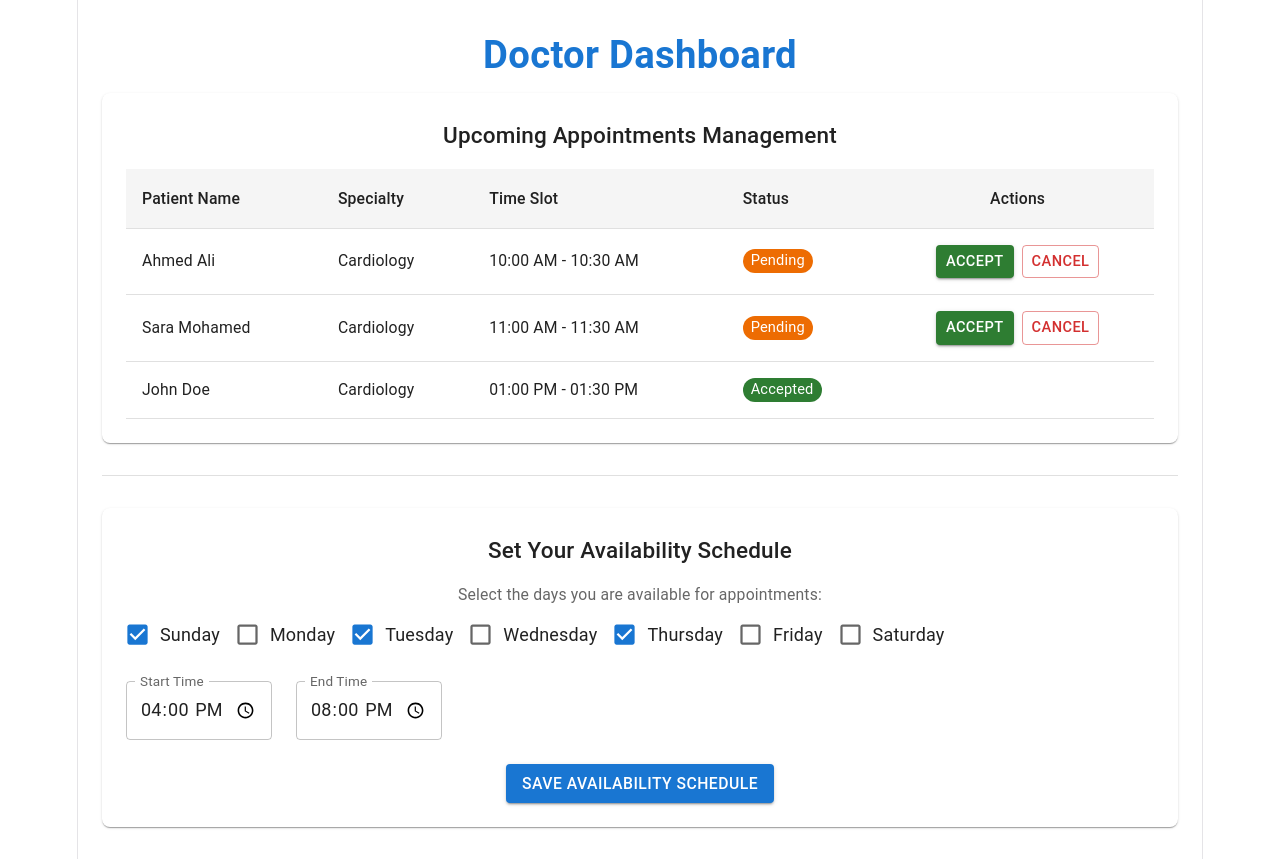
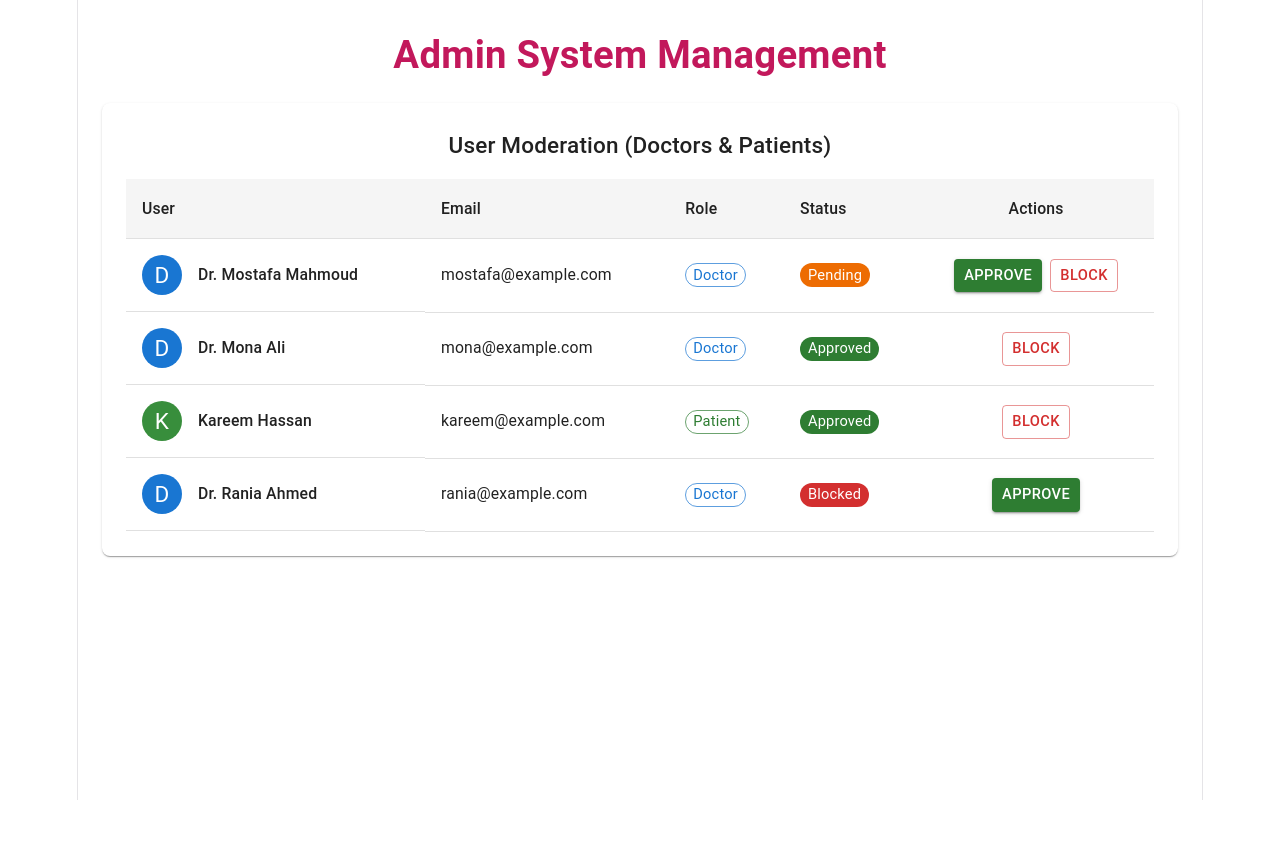
Before and after one commit to maiahmeb13579-create/Medical-Booking-App-main, a React (Vite) app in the folder Medical-Booking-App-main/: page /admin in a window 1280 px wide. After the commit the page ends 800 px from the top, so only its background shows below. Built offline with nearby package versions, Linux system fonts and the light colour scheme.

Commit message:
feat: configure role-based routing for doctor and admin dashboards

```diff
--- a/Medical-Booking-App-main/src/App.jsx
+++ b/Medical-Booking-App-main/src/App.jsx
@@ -1,11 +1,20 @@
 import React from 'react';
+import { BrowserRouter as Router, Routes, Route } from 'react-router-dom';
 import DoctorDashboard from './pages/Doctor/DoctorDashboard';
+import AdminDashboard from './pages/Admin/AdminDashboard';
 
 function App() {
   return (
-    <div>
-      <DoctorDashboard />
-    </div>
+    <Router>
+      <Routes>
+        {/* Route for Doctor Dashboard */}
+        <Route path="/" element={<DoctorDashboard />} />
+        <Route path="/doctor" element={<DoctorDashboard />} />
+
+        {/* Route for Admin Dashboard */}
+        <Route path="/admin" element={<AdminDashboard />} />
+      </Routes>
+    </Router>
   );
 }
 
--- /dev/null
+++ b/Medical-Booking-App-main/src/pages/Admin/AdminDashboard.jsx
@@ -0,0 +1,104 @@
+import React, { useState } from 'react';
+import {
+  Container, Typography, Box, Paper, Table, TableBody, TableCell,
+  TableContainer, TableHead, TableRow, Button, Chip, Avatar
+} from '@mui/material';
+
+export default function AdminDashboard() {
+  // Mock Data for Platform Users (Doctors and Patients)
+  const [users, setUsers] = useState([
+    { id: 1, name: "Dr. Mostafa Mahmoud", email: "mostafa@example.com", role: "Doctor", status: "Pending" },
+    { id: 2, name: "Dr. Mona Ali", email: "mona@example.com", role: "Doctor", status: "Approved" },
+    { id: 3, name: "Kareem Hassan", email: "kareem@example.com", role: "Patient", status: "Approved" },
+    { id: 4, name: "Dr. Rania Ahmed", email: "rania@example.com", role: "Doctor", status: "Blocked" },
+  ]);
+
+  // Handle User Status Actions (Approve / Block)
+  const handleStatusChange = (id, newStatus) => {
+    setUsers(prevUsers =>
+      prevUsers.map(user => user.id === id ? { ...user, status: newStatus } : user)
+    );
+  };
+
+  return (
+    <Container maxWidth="lg" sx={{ mt: 4, mb: 4 }}>
+      <Typography variant="h4" gutterBottom sx={{ fontWeight: 'bold', color: '#c2185b', mb: 3 }}>
+        Admin System Management
+      </Typography>
+
+      {/* Users Moderation Table */}
+      <Paper sx={{ p: 3, borderRadius: 2 }}>
+        <Typography variant="h6" gutterBottom sx={{ mb: 2, fontWeight: 'medium' }}>
+          User Moderation (Doctors & Patients)
+        </Typography>
+        <TableContainer>
+          <Table>
+            <TableHead sx={{ backgroundColor: '#f5f5f5' }}>
+              <TableRow>
+                <TableCell>User</TableCell>
+                <TableCell>Email</TableCell>
+                <TableCell>Role</TableCell>
+                <TableCell>Status</TableCell>
+                <TableCell align="center">Actions</TableCell>
+              </TableRow>
+            </TableHead>
+            <TableBody>
+              {users.map((user) => (
+                <TableRow key={user.id}>
+                  <TableCell sx={{ display: 'flex', alignItems: 'center', gap: 2 }}>
+                    <Avatar sx={{ bgcolor: user.role === 'Doctor' ? '#1976d2' : '#388e3c' }}>
+                      {user.name[0]}
+                    </Avatar>
+                    <Typography variant="body2" sx={{ fontWeight: 'medium' }}>
+                      {user.name}
+                    </Typography>
+                  </TableCell>
+                  <TableCell>{user.email}</TableCell>
+                  <TableCell>
+                    <Chip
+                      label={user.role}
+                      variant="outlined"
+                      color={user.role === 'Doctor' ? 'primary' : 'success'}
+                      size="small"
+                    />
+                  </TableCell>
+                  <TableCell>
+                    <Chip
+                      label={user.status}
+                      color={user.status === 'Approved' ? 'success' : user.status === 'Blocked' ? 'error' : 'warning'}
+                      size="small"
+                    />
+                  </TableCell>
+                  <TableCell align="center">
+                    <Box sx={{ display: 'flex', gap: 1, justifyContent: 'center' }}>
+                      {user.status !== 'Approved' && (
+                        <Button
+                          variant="contained"
+                          color="success"
+                          size="small"
+                          onClick={() => handleStatusChange(user.id, 'Approved')}
+                        >
+                          Approve
+                        </Button>
+                      )}
+                      {user.status !== 'Blocked' && (
+                        <Button
+                          variant="outlined"
+                          color="error"
+                          size="small"
+                          onClick={() => handleStatusChange(user.id, 'Blocked')}
+                        >
+                          Block
+                        </Button>
+                      )}
+                    </Box>
+                  </TableCell>
+                </TableRow>
+              ))}
+            </TableBody>
+          </Table>
+        </TableContainer>
+      </Paper>
+    </Container>
+  );
+}
```
